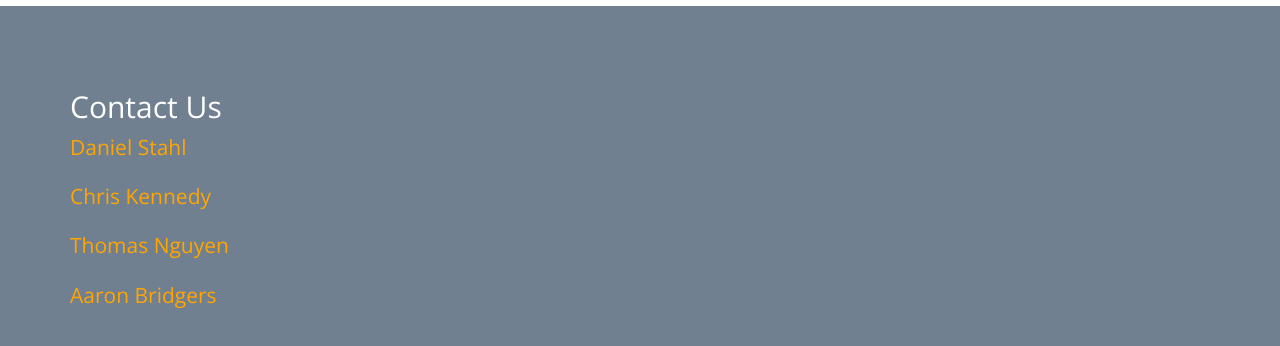
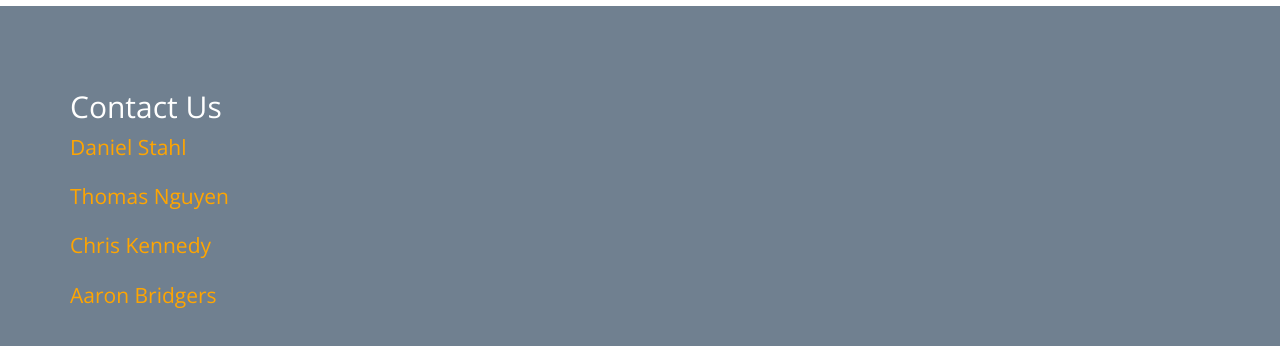
Before and after one commit to SkyPet/Home, a React (Create React App) app: page / in a window 1280 px wide. Shown: the part 2506-2852 px from the top of the page. Built offline with nearby package versions, Linux system fonts and the light colour scheme.

Commit message:
some minor changes

```diff
--- a/package.json
+++ b/package.json
@@ -26,5 +26,5 @@
   "bugs": {
     "url": "https://github.com/skypet/HomeSite2/issues"
   },
-  "homepage": "https://github.com/skypet/HomeSite2#readme"
+  "homepage": "https://github.com/skypet/Home"
 }
--- a/src/App.js
+++ b/src/App.js
@@ -1,7 +1,6 @@
 import React, {Component} from 'react';
-import ReactDOM from 'react-dom';
 //import './App.css';
-import {Jumbotron, Container, Row, Col, Panel, Grid, Label} from 'react-bootstrap';
+import {Jumbotron,  Row, Col, Panel, Grid, Label} from 'react-bootstrap';
 
 const WhoItHelps=[
     {
@@ -31,16 +30,16 @@ const SkyPetJumbo=()=>
     </Grid>
 </Jumbotron>
 
-const SkyPetFooter=()=>
+const SkyPetFooter=({team})=>
 <div className="myFooter">
     <Grid>
         <Row>
             <Col md={4}>
                 <h2>Contact Us</h2>
-                <p class="lead"><a href="https://www.linkedin.com/in/daniel-stahl-6685a52a">Daniel Stahl</a></p>
-                <p class="lead"><a href="https://www.linkedin.com/in/christopherbkennedy">Chris Kennedy</a></p>
-                <p class="lead"><a href="https://www.linkedin.com/in/tomnguyen704">Thomas Nguyen</a></p>
-                <p class="lead"><a href="https://www.linkedin.com/in/aaron-bridgers-cfa-frm-cia-512b8b9">Aaron Bridgers</a></p>
+                {team.map((value, index)=>{
+                    return(<p key={index} className="lead"><a href={value.linkedIn}>{value.name}</a></p>);
+
+                })}
             </Col>
             <Col md={4}></Col>
             <Col md={4}></Col>
@@ -123,6 +122,7 @@ const team=[
     {
         name:"Daniel Stahl",
         imgClass:"danielStahl",
+        linkedIn:"https://www.linkedin.com/in/daniel-stahl-6685a52a",
         description:<div>
             <h3>Point Person for Technology and Co-Founder</h3>
             <ItemDescription title="Blockchain Developer" text="Hashes his Sidechain like it's his Mainchain"/>
@@ -136,6 +136,7 @@ const team=[
     {
         name:"Thomas Nguyen",
         imgClass:"thomasNguyen",
+        linkedIn:"https://www.linkedin.com/in/tomnguyen704",
         description:<div>
             <h3>Point Person for Design and Co-Founder</h3>
             <ItemDescription title="User Experience Architect" text="There is no spoon"/>
@@ -148,6 +149,7 @@ const team=[
     {
         name:"Chris Kennedy",
         imgClass:"chrisKennedy",
+        linkedIn:"https://www.linkedin.com/in/christopherbkennedy",
         description:<div>
             <h3>Point Person for Strategy and Co-Founder</h3>
             <ItemDescription title="Resident MBA" text='“The main thing is to keep the main thing the main thing” Covey'/>
@@ -161,6 +163,7 @@ const team=[
     {
         name:"Aaron Bridgers",
         imgClass:"aaronBridgers",
+        linkedIn:"https://www.linkedin.com/in/aaron-bridgers-cfa-frm-cia-512b8b9",
         description:<div>
             <h3>Point Person for Finance & Assurance and Co-Founder</h3>
              <ItemDescription title="Experienced Executive" text='Not doing this gig for the cash'/>
@@ -211,6 +214,6 @@ const App =()=>
     <HelpSection/>
     <AboutSkyPet/>
     <AboutTeam/>
-    <SkyPetFooter/>
+    <SkyPetFooter team={team}/>
 </div>
 export default App;
```
